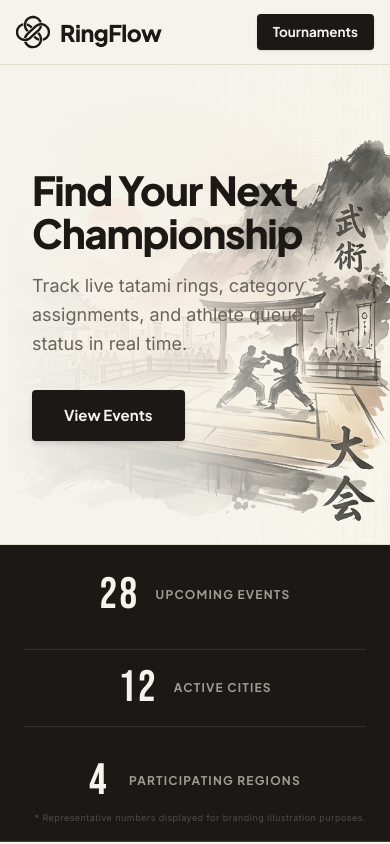
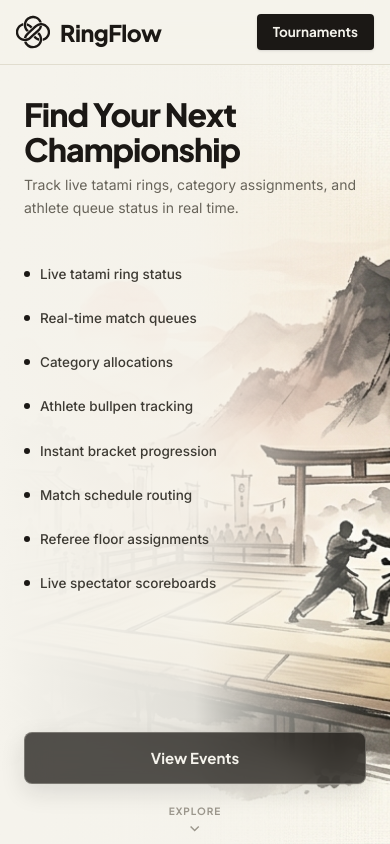
Before and after one commit to ull0sm/RingFlow, a Next.js app: page / in a window 390 px wide. Shown: the top 844 px of the page. Built offline with nearby package versions, Linux system fonts and the light colour scheme; no server answers; the database is empty.

Commit message:
feat(hero): optimize hero section with dedicated mobile and desktop responsive layouts

```diff
--- a/src/app/page.tsx
+++ b/src/app/page.tsx
@@ -63,23 +63,135 @@ export default async function PublicHome() {
 
       <main className="flex-grow font-['Inter',sans-serif]">
         {/* Hero Section */}
-        <section className="relative min-h-[480px] md:h-[520px] overflow-hidden bg-[#F5F3EC] border-b border-[#E1DDCF] flex items-center">
-          <div className="absolute inset-0 bg-[url('/hero-section.jpg')] bg-cover bg-right md:bg-center opacity-95" />
-          <div className="absolute inset-0 bg-gradient-to-r from-[#F5F3EC] via-[#F5F3EC]/80 to-transparent md:via-[#F5F3EC]/50" />
-          <div className="relative max-w-7xl mx-auto px-margin-desktop w-full py-16">
-            <div className="max-w-2xl">
-              <h1 className="font-['Plus_Jakarta_Sans',sans-serif] text-[40px] md:text-[54px] font-black tracking-[-0.03em] leading-[1.08] mb-4 text-[#1B1815]">
+        <section className="relative min-h-[calc(100svh-4rem)] min-h-[calc(100dvh-4rem)] md:min-h-0 md:h-[580px] lg:h-[620px] overflow-hidden bg-[#F5F3EC] border-b border-[#E1DDCF] flex flex-col justify-between md:justify-center">
+          <div className="absolute inset-0 bg-[url('/hero-section.jpg')] bg-cover bg-[position:82%_center] md:bg-center opacity-95" />
+          <div className="absolute inset-0 bg-gradient-to-r from-[#F5F3EC] via-[#F5F3EC]/90 to-transparent md:via-[#F5F3EC]/60" />
+
+          {/* 📱 MOBILE VIEW ONLY (md:hidden) */}
+          <div className="relative max-w-7xl mx-auto px-6 sm:px-8 w-full pt-3 sm:pt-6 pb-12 sm:pb-14 flex-1 flex flex-col justify-between z-10 md:hidden">
+            {/* Top: Header Text */}
+            <div className="max-w-2xl pt-5 sm:pt-6">
+              <h1 className="font-['Plus_Jakarta_Sans',sans-serif] text-[32px] sm:text-[44px] font-black tracking-[-0.03em] leading-[1.08] mb-2 text-[#1B1815]">
                 Find Your Next Championship
               </h1>
-              <p className="text-[#68645A] font-['Inter',sans-serif] font-normal mb-8 text-lg md:text-xl max-w-xl leading-relaxed">
+              <p className="text-[#68645A] font-['Inter',sans-serif] font-normal text-[14px] sm:text-lg max-w-md leading-relaxed">
                 Track live tatami rings, category assignments, and athlete queue status in real time.
               </p>
-              <div className="flex flex-wrap items-center gap-4">
-                <Link href="#events" className="px-8 py-3.5 bg-[#1B1815] text-[#F5F3EC] font-['Plus_Jakarta_Sans',sans-serif] font-bold text-[15px] rounded-lg hover:bg-black transition-all shadow-md hover:shadow-lg inline-block">
+            </div>
+
+            {/* Bullet points: single column with the exact spacing */}
+            <div className="mt-11 sm:mt-10 mb-auto max-w-2xl">
+              <div className="space-y-6 sm:space-y-7 max-w-[270px] sm:max-w-sm">
+                <div className="flex items-center gap-2.5 text-[13.5px] sm:text-[14.5px] text-[#3D3A33] font-medium">
+                  <span className="w-1.5 h-1.5 rounded-full bg-[#1B1815] shrink-0" />
+                  <span>Live tatami ring status</span>
+                </div>
+                <div className="flex items-center gap-2.5 text-[13.5px] sm:text-[14.5px] text-[#3D3A33] font-medium">
+                  <span className="w-1.5 h-1.5 rounded-full bg-[#1B1815] shrink-0" />
+                  <span>Real-time match queues</span>
+                </div>
+                <div className="flex items-center gap-2.5 text-[13.5px] sm:text-[14.5px] text-[#3D3A33] font-medium">
+                  <span className="w-1.5 h-1.5 rounded-full bg-[#1B1815] shrink-0" />
+                  <span>Category allocations</span>
+                </div>
+                <div className="flex items-center gap-2.5 text-[13.5px] sm:text-[14.5px] text-[#3D3A33] font-medium">
+                  <span className="w-1.5 h-1.5 rounded-full bg-[#1B1815] shrink-0" />
+                  <span>Athlete bullpen tracking</span>
+                </div>
+                <div className="flex items-center gap-2.5 text-[13.5px] sm:text-[14.5px] text-[#3D3A33] font-medium">
+                  <span className="w-1.5 h-1.5 rounded-full bg-[#1B1815] shrink-0" />
+                  <span>Instant bracket progression</span>
+                </div>
+                <div className="flex items-center gap-2.5 text-[13.5px] sm:text-[14.5px] text-[#3D3A33] font-medium">
+                  <span className="w-1.5 h-1.5 rounded-full bg-[#1B1815] shrink-0" />
+                  <span>Match schedule routing</span>
+                </div>
+                <div className="flex items-center gap-2.5 text-[13.5px] sm:text-[14.5px] text-[#3D3A33] font-medium">
+                  <span className="w-1.5 h-1.5 rounded-full bg-[#1B1815] shrink-0" />
+                  <span>Referee floor assignments</span>
+                </div>
+                <div className="flex items-center gap-2.5 text-[13.5px] sm:text-[14.5px] text-[#3D3A33] font-medium">
+                  <span className="w-1.5 h-1.5 rounded-full bg-[#1B1815] shrink-0" />
+                  <span>Live spectator scoreboards</span>
+                </div>
+              </div>
+            </div>
+
+            {/* Bottom: Button positioned right above Explore */}
+            <div className="max-w-2xl w-full flex flex-col items-center pb-3">
+              <Link
+                href="#events"
+                className="w-full sm:w-auto text-center px-8 py-3.5 bg-[#1B1815]/75 hover:bg-[#1B1815]/90 backdrop-blur-md border border-[#F5F3EC]/25 text-[#F5F3EC] font-['Plus_Jakarta_Sans',sans-serif] font-bold text-[15px] rounded-xl transition-all shadow-[0_8px_24px_rgba(27,24,21,0.12)] hover:shadow-[0_12px_28px_rgba(27,24,21,0.2)] inline-block active:scale-[0.98]"
+              >
+                View Events
+              </Link>
+            </div>
+          </div>
+
+          {/* 💻 DESKTOP & LAPTOP VIEW ONLY (hidden md:flex) */}
+          <div className="relative max-w-7xl mx-auto px-margin-desktop w-full py-16 hidden md:flex md:flex-col md:justify-center z-10">
+            <div className="max-w-2xl">
+              <h1 className="font-['Plus_Jakarta_Sans',sans-serif] text-[46px] lg:text-[54px] font-black tracking-[-0.03em] leading-[1.08] mb-3 text-[#1B1815]">
+                Find Your Next Championship
+              </h1>
+              <p className="text-[#68645A] font-['Inter',sans-serif] font-normal text-lg lg:text-xl max-w-xl leading-relaxed mb-6">
+                Track live tatami rings, category assignments, and athlete queue status in real time.
+              </p>
+
+              {/* 2-Column Desktop Grid for Bullet Points */}
+              <div className="grid grid-cols-2 gap-x-8 gap-y-3 max-w-xl mb-8">
+                <div className="flex items-center gap-2.5 text-[14px] text-[#3D3A33] font-medium">
+                  <span className="w-1.5 h-1.5 rounded-full bg-[#1B1815] shrink-0" />
+                  <span>Live tatami ring status</span>
+                </div>
+                <div className="flex items-center gap-2.5 text-[14px] text-[#3D3A33] font-medium">
+                  <span className="w-1.5 h-1.5 rounded-full bg-[#1B1815] shrink-0" />
+                  <span>Instant bracket progression</span>
+                </div>
+                <div className="flex items-center gap-2.5 text-[14px] text-[#3D3A33] font-medium">
+                  <span className="w-1.5 h-1.5 rounded-full bg-[#1B1815] shrink-0" />
+                  <span>Real-time match queues</span>
+                </div>
+                <div className="flex items-center gap-2.5 text-[14px] text-[#3D3A33] font-medium">
+                  <span className="w-1.5 h-1.5 rounded-full bg-[#1B1815] shrink-0" />
+                  <span>Match schedule routing</span>
+                </div>
+                <div className="flex items-center gap-2.5 text-[14px] text-[#3D3A33] font-medium">
+                  <span className="w-1.5 h-1.5 rounded-full bg-[#1B1815] shrink-0" />
+                  <span>Category allocations</span>
+                </div>
+                <div className="flex items-center gap-2.5 text-[14px] text-[#3D3A33] font-medium">
+                  <span className="w-1.5 h-1.5 rounded-full bg-[#1B1815] shrink-0" />
+                  <span>Referee floor assignments</span>
+                </div>
+                <div className="flex items-center gap-2.5 text-[14px] text-[#3D3A33] font-medium">
+                  <span className="w-1.5 h-1.5 rounded-full bg-[#1B1815] shrink-0" />
+                  <span>Athlete bullpen tracking</span>
+                </div>
+                <div className="flex items-center gap-2.5 text-[14px] text-[#3D3A33] font-medium">
+                  <span className="w-1.5 h-1.5 rounded-full bg-[#1B1815] shrink-0" />
+                  <span>Live spectator scoreboards</span>
+                </div>
+              </div>
+
+              {/* Desktop View Events Button */}
+              <div className="flex items-center gap-4">
+                <Link
+                  href="#events"
+                  className="px-8 py-3.5 bg-[#1B1815] hover:bg-black text-[#F5F3EC] font-['Plus_Jakarta_Sans',sans-serif] font-bold text-[15px] rounded-lg transition-all shadow-md hover:shadow-lg inline-block active:scale-[0.98]"
+                >
                   View Events
                 </Link>
               </div>
             </div>
+          </div>
+
+          {/* Explore indicator pinned to the bottom of the screen on mobile only */}
+          <div className="absolute bottom-2 left-1/2 -translate-x-1/2 flex flex-col items-center text-[#8C877C] animate-bounce pointer-events-none md:hidden opacity-85">
+            <span className="text-[10px] font-bold tracking-widest uppercase font-['Plus_Jakarta_Sans',sans-serif] mb-0.5">Explore</span>
+            <svg className="w-3.5 h-3.5" viewBox="0 0 24 24" fill="none" stroke="currentColor" strokeWidth="2.5">
+              <path d="M19 9l-7 7-7-7" />
+            </svg>
           </div>
         </section>
 
@@ -87,7 +199,7 @@ export default async function PublicHome() {
         <PublicStats />
 
         {/* Unified Events Grid */}
-        <section id="events" className="max-w-7xl mx-auto px-margin-desktop py-14 scroll-mt-20">
+        <section id="events" className="max-w-7xl mx-auto px-6 sm:px-8 md:px-margin-desktop py-14 scroll-mt-20">
           <div className="mb-8">
             <h2 className="font-['Plus_Jakarta_Sans',sans-serif] text-[28px] md:text-[32px] font-black tracking-[-0.02em] text-[#1B1815] mb-2">
               Tournaments
```
